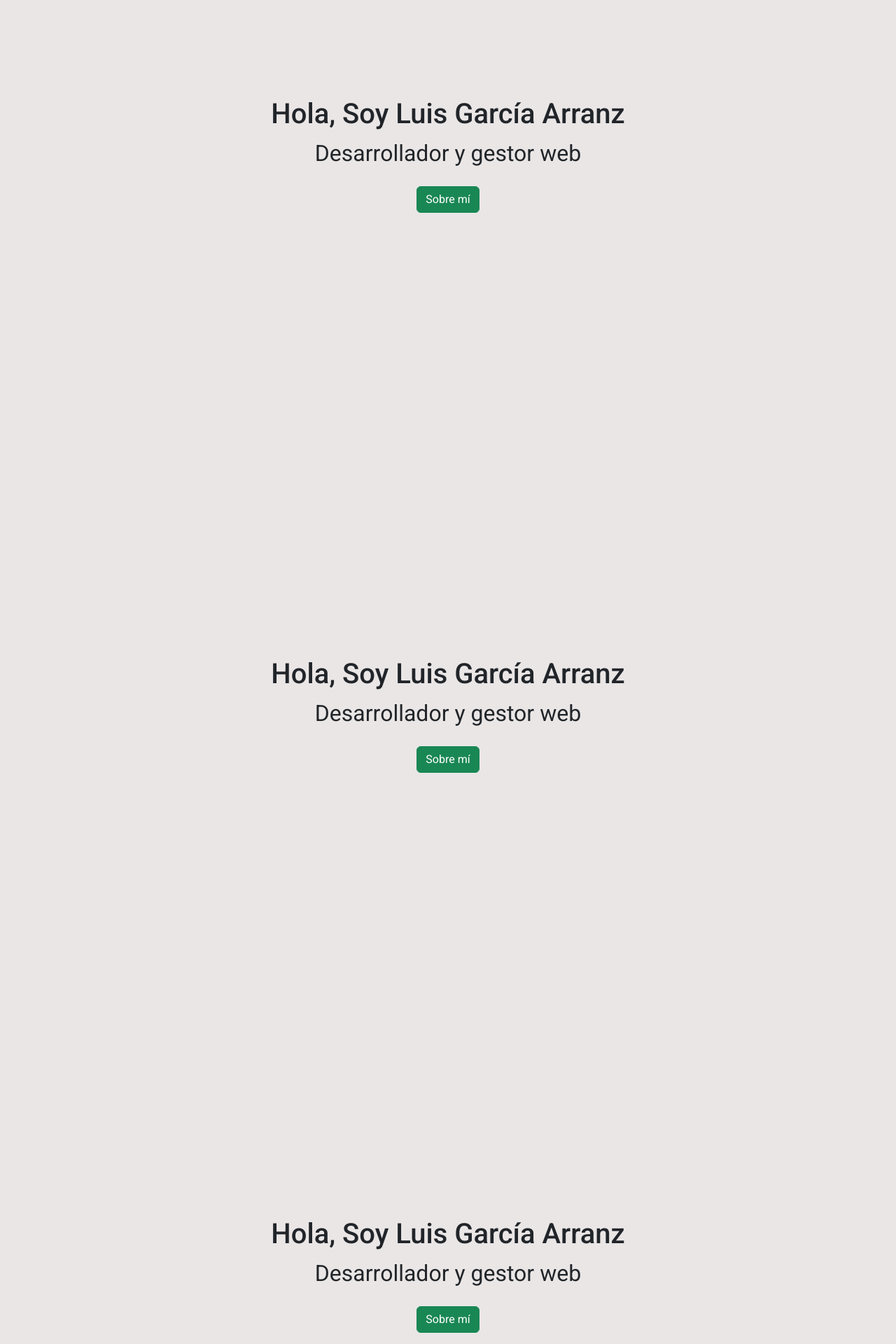
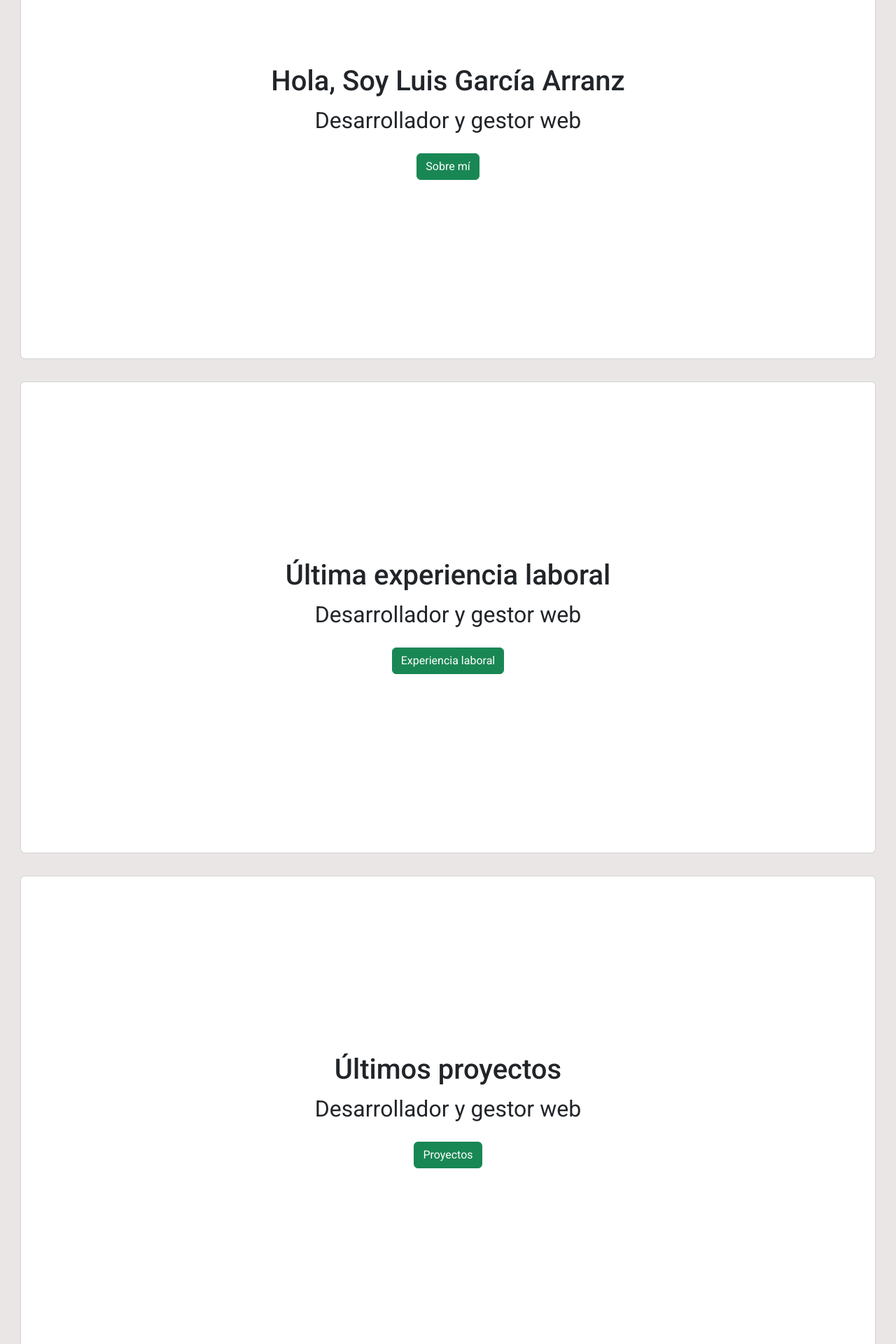
Before and after one commit to luisgarciaaarranz/luis-garcia-arranz, an Angular app: page / in a window 1280 px wide. Shown: the part 260-2180 px from the top of the page at 70% size. Built offline with nearby package versions, Linux system fonts and the light colour scheme.

Commit message:
minor changes

```diff
--- a/src/app/features/experience/experience.component.html
+++ b/src/app/features/experience/experience.component.html
@@ -46,9 +46,27 @@
                 <mat-step>
                   <ng-template matStepLabel>2018-2022 Comunytek Consultores</ng-template>
                   <ng-template matStepContent>
-                    <p>This content was also rendered lazily</p>
+                    <div class="text-experience">
+                      <p>
+                        <strong>Desarrollador de Soluciones Web</strong>
+                      </p>
+                      <p>
+                        Mi trabajo se centra en identificar y desarrollar soluciones óptimas para aplicaciones web, utilizando tecnologías de vanguardia que permiten ofrecer productos innovadores y altamente funcionales.
+                      </p>
+                      <p>
+                        <strong>Desarrollo con Tecnologías Avanzadas:</strong> Utilizo Angular para el desarrollo frontend dinámico y .NET para la implementación de la lógica backend, creando aplicaciones robustas y escalables.
+                      </p>
+                      <p>
+                        <strong>Gestión y Tratamiento de Datos:</strong> Empleo SQL para el almacenamiento y análisis eficiente de datos, asegurando un acceso rápido y seguro a la información crítica para el negocio.
+                      </p>
+                      <p>
+                        <strong>Asesoría y Soporte al Cliente:</strong> Proveo soporte y asesoría a los clientes, asegurando que sus necesidades y requisitos se integren en cada fase del desarrollo y que reciban soluciones alineadas con sus objetivos.
+                      </p>
+                      <p>
+                        Este rol me permite combinar habilidades técnicas y de consultoría, fortaleciendo la relación con los clientes y asegurando que cada aplicación cumpla con los estándares de calidad y funcionalidad requeridos en el mercado.
+                      </p>
+                    </div>
                     <button mat-button matStepperPrevious>Back</button>
-                    <button mat-button matStepperNext>Next</button>
                   </ng-template>
                 </mat-step>
 
--- a/src/app/features/home/pages/home.component.html
+++ b/src/app/features/home/pages/home.component.html
@@ -1,37 +1,50 @@
 
 <div class="section-container">
-  <div class="section">
-    <section class="home">
-      <div class="container centered-content">
-          <div class="text">
-            <h1>Hola, Soy Luis García Arranz</h1>
-            <p>Desarrollador y gestor web</p>
-            <button class="btn btn-success" (click)="goToAboutMe()">Sobre mí</button>
+
+  <section>
+    <div class="card">
+        <div class="card-body">
+          <div class="container centered-content">
+
+            <div class="text">
+              <h1>Hola, Soy Luis García Arranz</h1>
+              <p>Desarrollador y gestor web</p>
+              <button class="btn btn-success" (click)="goTo('about-me')">Sobre mí</button>
+            </div>
           </div>
         </div>
+
+    </div>
   </section>
-  </div>
-  <div class="section">
-    <section class="home">
-      <div class="container centered-content">
-          <div class="text">
-            <h1>Hola, Soy Luis García Arranz</h1>
-            <p>Desarrollador y gestor web</p>
-            <button class="btn btn-success" (click)="goToAboutMe()">Sobre mí</button>
+  <section>
+    <div class="card">
+        <div class="card-body">
+          <div class="container centered-content">
+
+            <div class="text">
+              <h1>Última experiencia laboral</h1>
+              <p>Desarrollador y gestor web</p>
+              <button class="btn btn-success" (click)="goTo('experience')">Experiencia laboral</button>
+            </div>
           </div>
         </div>
+
+    </div>
   </section>
-  </div>
-  <div class="section">
-    <section class="home">
-      <div class="container centered-content">
-          <div class="text">
-            <h1>Hola, Soy Luis García Arranz</h1>
-            <p>Desarrollador y gestor web</p>
-            <button class="btn btn-success" (click)="goToAboutMe()">Sobre mí</button>
+  <section>
+    <div class="card">
+        <div class="card-body">
+          <div class="container centered-content">
+
+            <div class="text">
+              <h1>Últimos proyectos</h1>
+              <p>Desarrollador y gestor web</p>
+              <button class="btn btn-success" (click)="goTo('projects')">Proyectos</button>
+            </div>
           </div>
         </div>
+
+    </div>
   </section>
-  </div>
 
 </div>
--- a/src/app/features/home/pages/home.component.scss
+++ b/src/app/features/home/pages/home.component.scss
@@ -39,12 +39,17 @@ overflow-x: hidden;}
    flex-direction: column;
 }
 
-.section {
+section {
+    position: relative;
    // scroll-snap-align: start;
-    height: 100vh;
+    margin: 1rem;
     display: flex;
     align-items: center;
     justify-content: center;
     font-size: 2rem;
     transition: backround-color 0.5s ease;
 }
+
+.card {
+    width: 100%;
+}
--- a/src/app/features/home/pages/home.component.ts
+++ b/src/app/features/home/pages/home.component.ts
@@ -2,7 +2,7 @@ import { Component, ElementRef, HostListener, ViewChild } from '@angular/core';
 import {MatButtonModule} from '@angular/material/button';
 import {MatIconModule, MatIconRegistry} from '@angular/material/icon'
 import { DomSanitizer } from '@angular/platform-browser';
-import { Router } from '@angular/router';
+import { ActivatedRoute, Router } from '@angular/router';
 
 
 @Component({
@@ -20,34 +20,13 @@ export class HomeComponent {
 
 
 
-  constructor(private router: Router, private matIconRegistry: MatIconRegistry, private domSanitizer: DomSanitizer) {
-// Registrar el ícono personalizado
-this.matIconRegistry.addSvgIcon(
-  'mi-icono', // nombre que usarás en el componente mat-icon
-  this.domSanitizer.bypassSecurityTrustResourceUrl('../../../../assets/icons/linkedin.svg')
-);
+  constructor(private router: Router) {
+
   }
 
-  goToAboutMe() {
-    this.router.navigate(['about-me'], );
+  goTo(route: string) {
+    this.router.navigate([route], );
   }
 
-  // Actualiza la sección activa al hacer scroll
-  @HostListener('scroll', ['$event'])
-  onScroll() {
-    const scrollTop = this.container.nativeElement.scrollTop;
-    const sectionHeight = this.container.nativeElement.offsetHeight;
-    this.currentSection = Math.round(scrollTop / sectionHeight);
-  }
-
-  // Permite desplazarse a una sección específica
-  scrollToSection(index: number) {
-    const sectionHeight = this.container.nativeElement.offsetHeight;
-    this.container.nativeElement.scrollTo({
-      top: sectionHeight * index,
-      behavior: 'smooth'
-    });
-    this.currentSection = index;
-  }
 
 }
```
